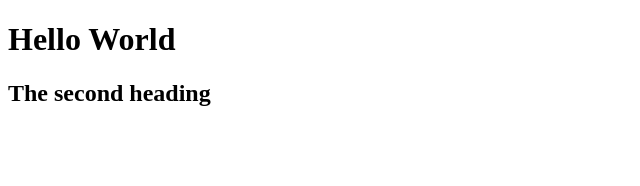
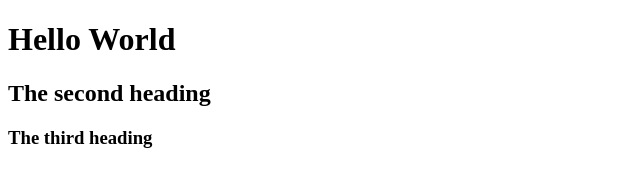
Before and after one commit to Regie-Almoite/githubPractice, a plain HTML site: page index.html in a window 1280 px wide. Shown: the whole page, without its empty margins (0-640 px from the left). Drawn offline with Linux system fonts and the light colour scheme.

Commit message:
update 1.3

```diff
--- a/index.html
+++ b/index.html
@@ -9,5 +9,6 @@
     <body>
         <h1>Hello World</h1>
         <h2>The second heading</h2>
+        <h3>The third heading</h3>
     </body>
 </html>
```
